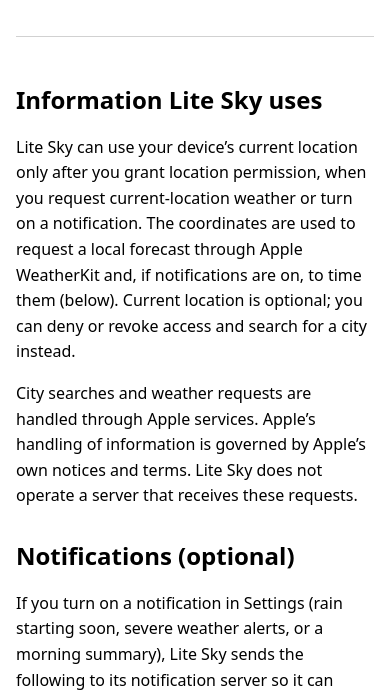
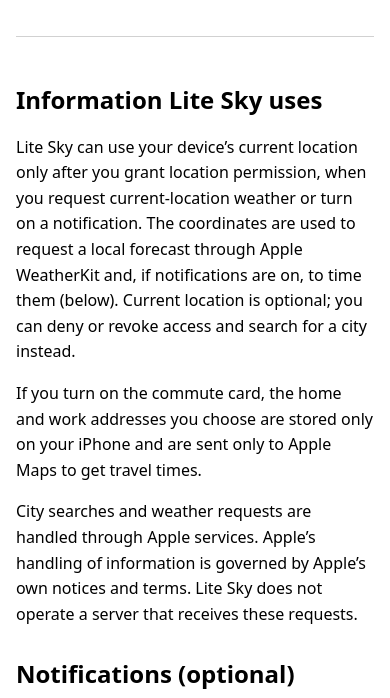
Before and after one commit to jackset/weatherwindow-site, a plain HTML site: page privacy.html in a window 390 px wide. Shown: the part 134-832 px from the top of the page. Drawn offline with Linux system fonts and the light colour scheme.

Commit message:
privacy: commute card addresses stay on the iPhone
Co-Authored-By: Claude Opus 5.5 <noreply@anthropic.com>

```diff
--- a/privacy.html
+++ b/privacy.html
@@ -33,6 +33,7 @@
 
     <h2>Information Lite Sky uses</h2>
     <p>Lite Sky can use your device’s current location only after you grant location permission, when you request current-location weather or turn on a notification. The coordinates are used to request a local forecast through Apple WeatherKit and, if notifications are on, to time them (below). Current location is optional; you can deny or revoke access and search for a city instead.</p>
+    <p>If you turn on the commute card, the home and work addresses you choose are stored only on your iPhone and are sent only to Apple Maps to get travel times.</p>
     <p>City searches and weather requests are handled through Apple services. Apple’s handling of information is governed by Apple’s own notices and terms. Lite Sky does not operate a server that receives these requests.</p>
     <h2>Notifications (optional)</h2>
     <p>If you turn on a notification in Settings (rain starting soon, severe weather alerts, or a morning summary), Lite Sky sends the following to its notification server so it can check the forecast and send the notification at the right time:</p>
```
